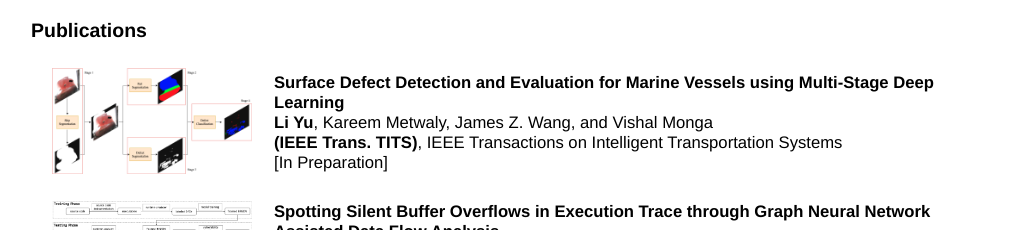
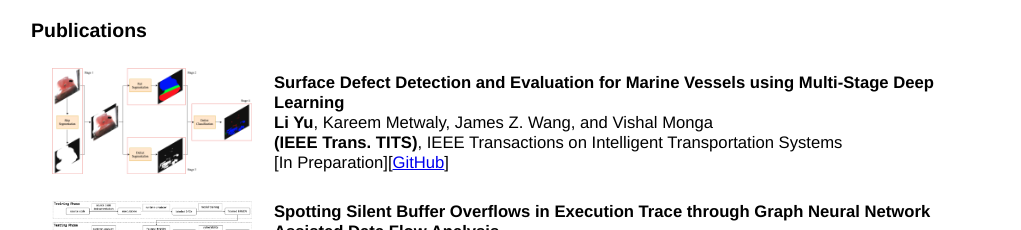
Before and after one commit to liyu10000/liyu10000.github.io, a plain HTML site: page index.html in a window 1280 px wide. Shown: the part 462-692 px from the top of the page, without its empty margins (119-1140 px from the left). Drawn offline with Linux system fonts and the light colour scheme.

Commit message:
update ppg git link

```diff
--- a/index.html
+++ b/index.html
@@ -49,7 +49,7 @@
             <b>Surface Defect Detection and Evaluation for Marine Vessels using Multi-Stage Deep Learning</b><br>
             <b>Li Yu</b>, Kareem Metwaly, James Z. Wang, and Vishal Monga<br>
             <b>(IEEE Trans. TITS)</b>, IEEE Transactions on Intelligent Transportation Systems<br>
-            [In Preparation]
+            [In Preparation][<a href="https://github.com/liyu10000/PPG">GitHub</a>]
           </td>
         </tr>
         <tr> <!-- IEEE S&P 2021 -->
```
